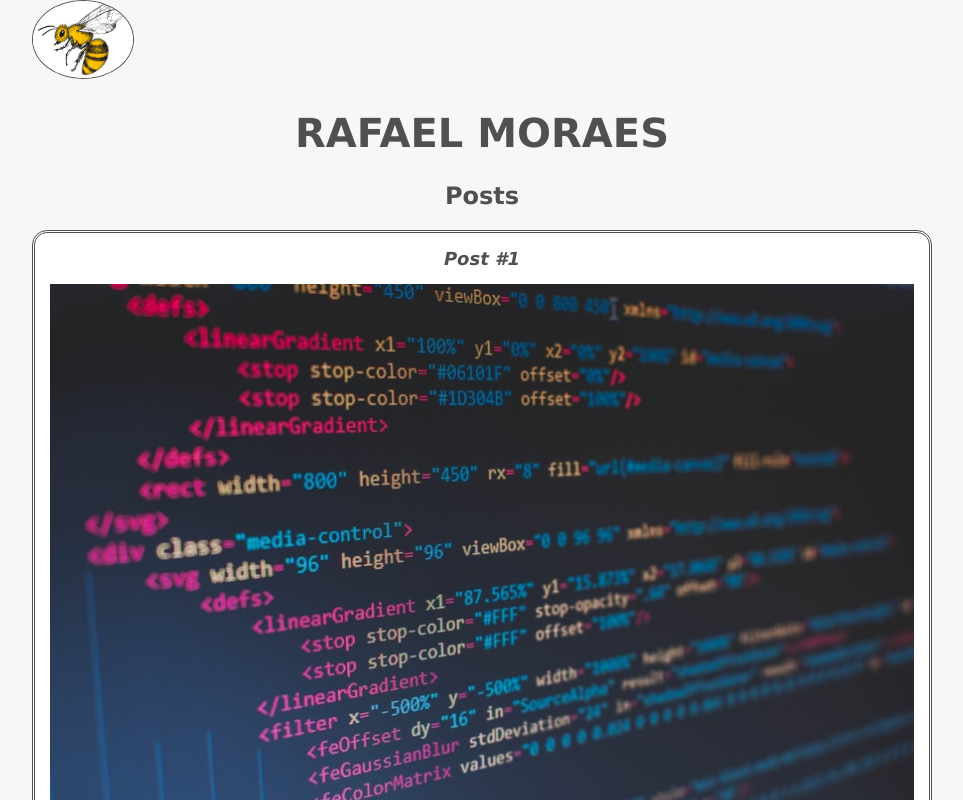
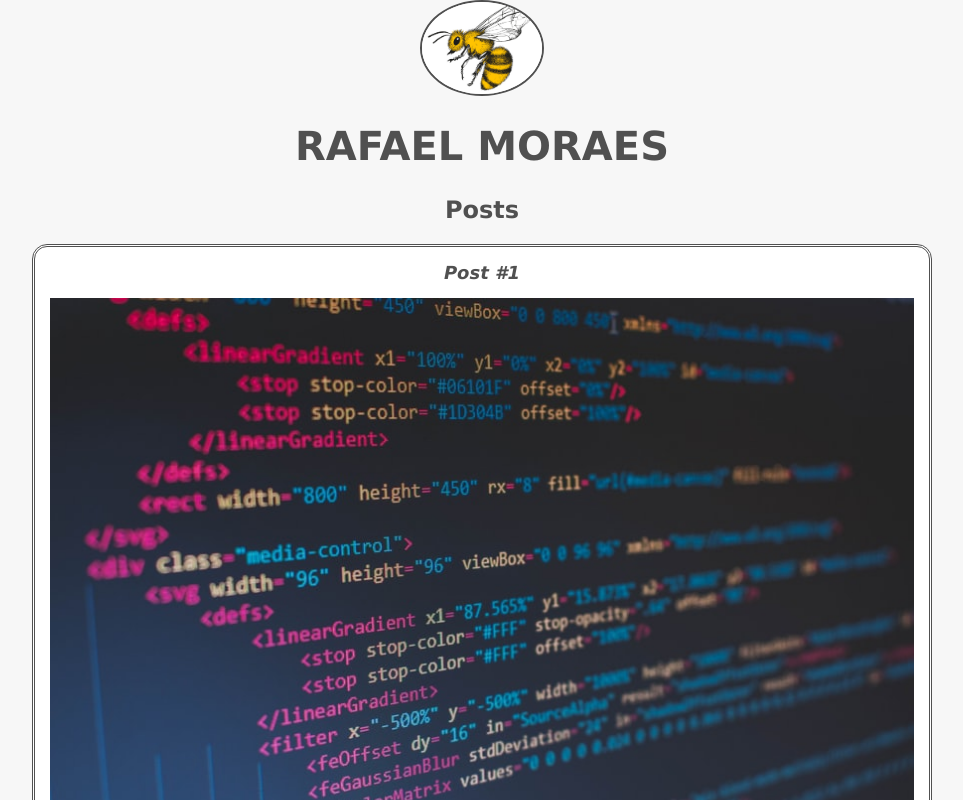
Before and after one commit to rafaelmdsouza/primeiro-site-html-e-css, a plain HTML site: page index.html in a window 1280 px wide. Shown: the top 800 px of the page, without its empty margins (158-1121 px from the left). Drawn offline with Linux system fonts and the light colour scheme.

Commit message:
faz mudanças ao site

```diff
--- a/index.html
+++ b/index.html
@@ -7,7 +7,7 @@
     </head>
     <body>
         <header>
-            <img src="img/abelha.jpg" alt="Foto de uma abelha cartunizada" width="100" class="header_image">
+            <img src="img/abelha.jpg" alt="Foto de uma abelha cartunizada" width="120"  class="header_image">
            <h1 id="title">Rafael Moraes</h1>
         </header>
         <section>
--- a/style.css
+++ b/style.css
@@ -22,9 +22,12 @@ a{
 }
 
 
-.header_image{
+img.header_image{
     border-radius: 50%;
-    border: 1px solid #505050;
+    border: 2px solid #505050;
+    margin-left: auto;
+    margin-right: auto;
+    display: block;
 }
 
 .subtitle{
```
